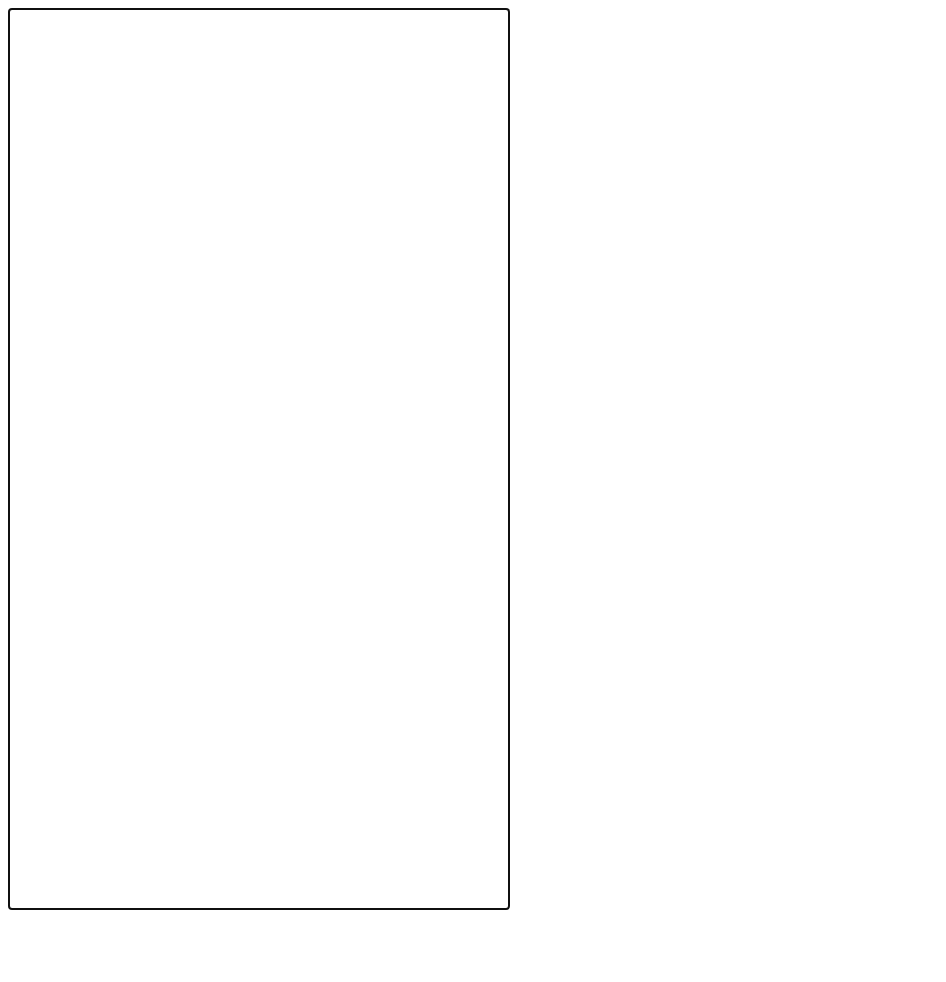
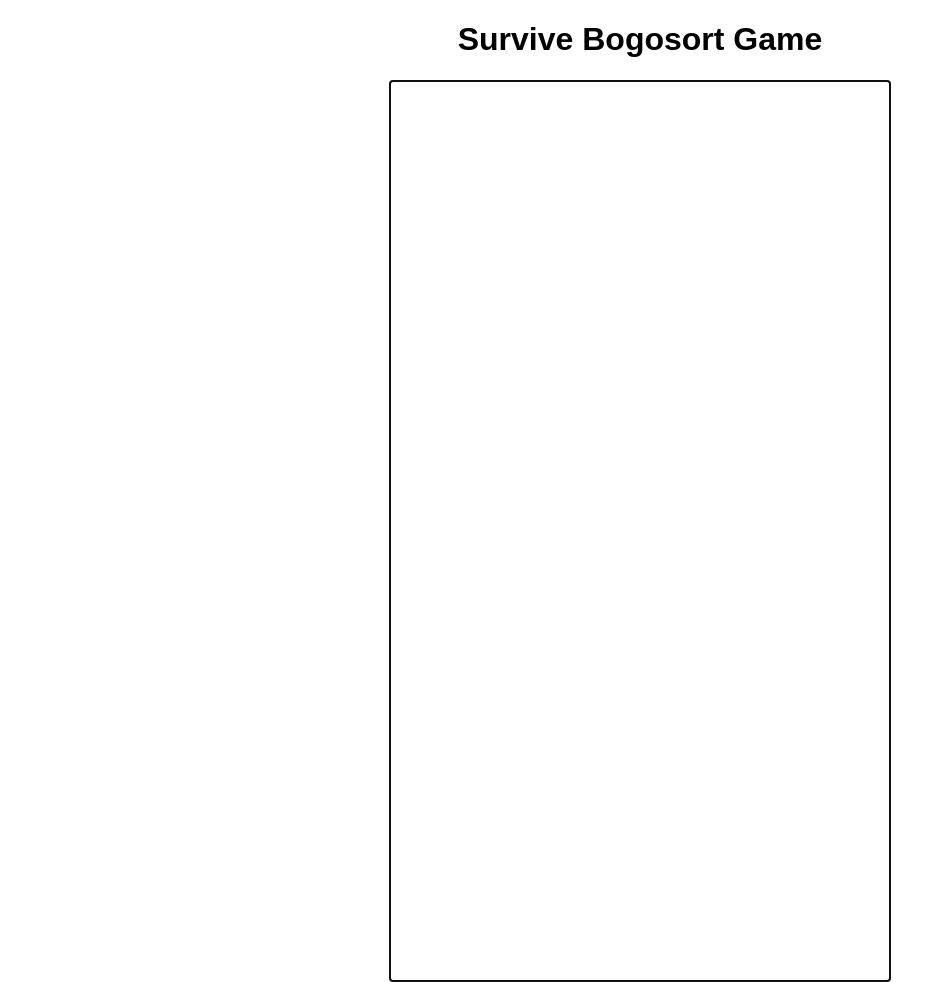
Before and after one commit to XgarhontX/SurviveSortingGame, a plain HTML site: page index.html in a window 1280 px wide. Shown: the whole page, without its empty margins (0-946 px from the left). Before the commit the page ends 922 px from the top, so only its background shows below. Drawn offline with Linux system fonts and the light colour scheme.

Commit message:
readme play now

```diff
--- a/index.html
+++ b/index.html
@@ -1,9 +1,23 @@
-
 <!DOCTYPE html>
 <html>
+
+<style>
+    canvas {
+        padding-left: 0;
+        padding-right: 0;
+        margin-left: auto;
+        margin-right: auto;
+        display: block;
+    }
+    h1 {
+        text-align: center;
+        font-family: "Arial";
+    }
+</style>
+
 <head>
     <meta charset="utf-8">
-    <title>Game Project Title Goes Here</title>
+    <title>Survive Bogosort</title>
 
     <script type="text/javascript" src="./scripts/gameengine/assetmanager.js"></script>
     <script type="text/javascript" src="./scripts/gameengine/timer.js"></script>
@@ -25,12 +39,10 @@
 
     <script type="text/javascript" src="./scripts/main.js"></script>
 </head>
+
 <body>
-    <style>
-        canvas {
-            background-color: blue;
-        }
-    </style>
+    <h1>Survive Bogosort Game</h1>
     <canvas id="gameWorld" width="500" height="900" style="background: white; border: 1px solid black" tabindex="0" autofocus></canvas>
 </body>
+
 </html>
```
Also changed, not shown: 1 other file.
